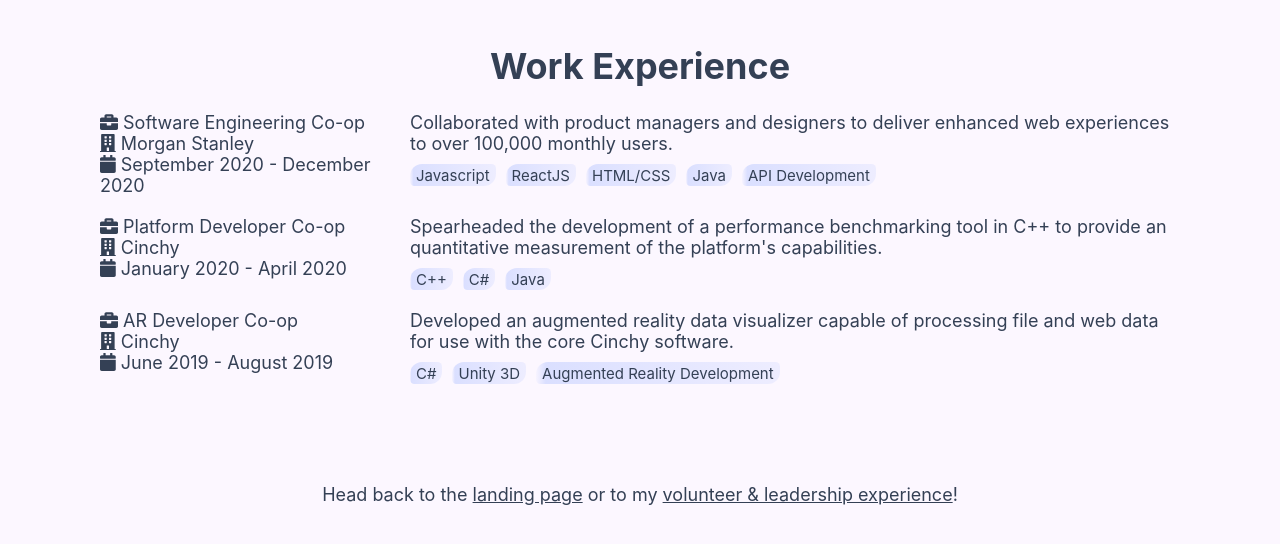
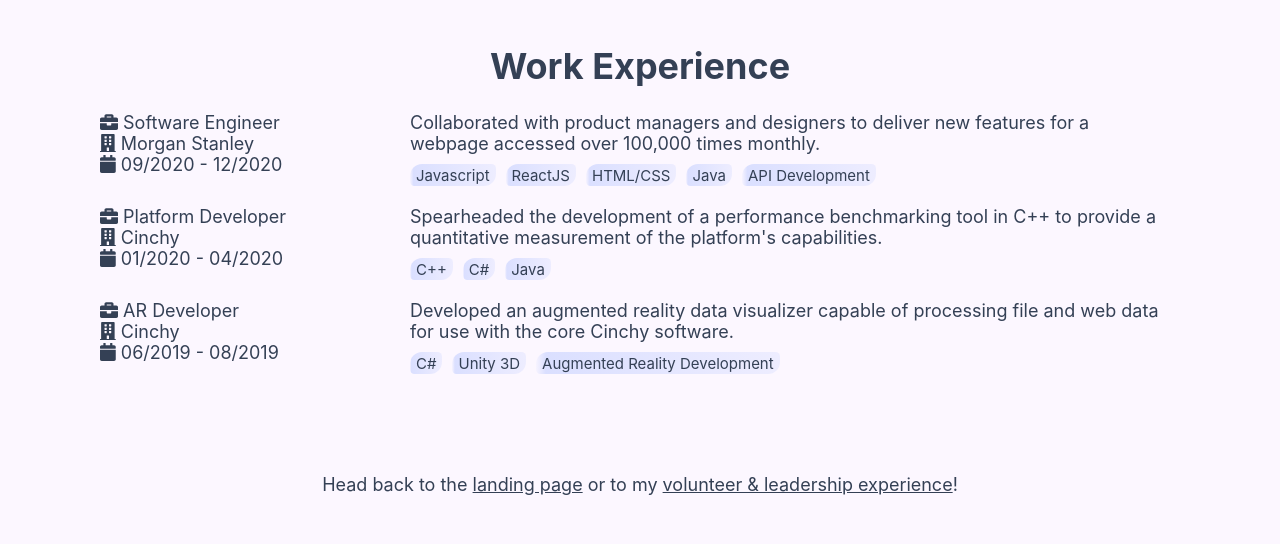
Before and after one commit to pritikaminhas/pritikaminhas.github.io, a React (Create React App) app: page /work-experience in a window 1280 px wide. Shown: the top 544 px of the page. Built offline with nearby package versions, Linux system fonts and the light colour scheme.

Commit message:
modify wording

```diff
--- a/src/components/VolunteerExperience.jsx
+++ b/src/components/VolunteerExperience.jsx
@@ -6,9 +6,9 @@
 const VolunteerExperience = () => {
   const roles = [
     {
-      company: "UW Women in Engineering Society",
+      company: "UW Women in Engineering",
       title: "Director",
-      startDate: "November 2020",
+      startDate: "11/2020",
       endDate: "Present",
       description:
         "Promoting equity in engineering, spearheading event planning focused on career development and inclusivity, and working with various departments within the Engineering Faculty to improve retention rate of women in engineering. ",
@@ -16,7 +16,7 @@
     {
       company: "UW Engineering Society",
       title: "First Year Mentor",
-      startDate: "September 2019",
+      startDate: "09/2019",
       endDate: "Present",
       description:
         "Mentoring first year Mechatronics Engineering students to help facilitate their transition into post-secondary, provide emotional and academic support, and help them set viable goals.",
@@ -25,7 +25,7 @@
     {
       company: "WEEF",
       title: "Class Representative",
-      startDate: "September 2018",
+      startDate: "09/2018",
       endDate: "Present",
       description:
         "Allocating thousands of dollars of funding each semester by analyzing upwards of 450 budget proposals based on importance to the engineering community and ability to fulfill guidelines. ",
@@ -33,8 +33,8 @@
     {
       company: "Rewriting the Code",
       title: "Student Leader",
-      startDate: "May 2020",
-      endDate: "August 2020",
+      startDate: "05/2020",
+      endDate: "08/2020",
       description:
         "Worked within a team of three to host over 30 events for 125 students in a manner that strengthens the community and facilitates professional growth.",
     },
--- a/src/components/WorkExperience.jsx
+++ b/src/components/WorkExperience.jsx
@@ -7,28 +7,28 @@
   const jobs = [
     {
       company: "Morgan Stanley",
-      title: "Software Engineering Co-op",
-      startDate: "September 2020",
-      endDate: "December 2020",
+      title: "Software Engineer",
+      startDate: "09/2020",
+      endDate: "12/2020",
       description:
-        "Collaborated with product managers and designers to deliver enhanced web experiences to over 100,000 monthly users.",
+        "Collaborated with product managers and designers to deliver new features for a webpage accessed over 100,000 times monthly.",
       skills: ["Javascript", "ReactJS", "HTML/CSS", "Java", "API Development"],
     },
 
     {
       company: "Cinchy",
-      title: "Platform Developer Co-op",
-      startDate: "January 2020",
-      endDate: "April 2020",
+      title: "Platform Developer",
+      startDate: "01/2020",
+      endDate: "04/2020",
       description:
-        "Spearheaded the development of a performance benchmarking tool in C++ to provide an quantitative measurement of the platform's capabilities.",
+        "Spearheaded the development of a performance benchmarking tool in C++ to provide a quantitative measurement of the platform's capabilities.",
       skills: ["C++", "C#", "Java"],
     },
     {
       company: "Cinchy",
-      title: "AR Developer Co-op",
-      startDate: "June 2019",
-      endDate: "August 2019",
+      title: "AR Developer",
+      startDate: "06/2019",
+      endDate: "08/2019",
       description:
         "Developed an augmented reality data visualizer capable of processing file and web data for use with the core Cinchy software.",
       skills: ["C#", "Unity 3D", "Augmented Reality Development"],
```
Also changed, not shown: 1 other file (tests, documents, lock files or other folders).
